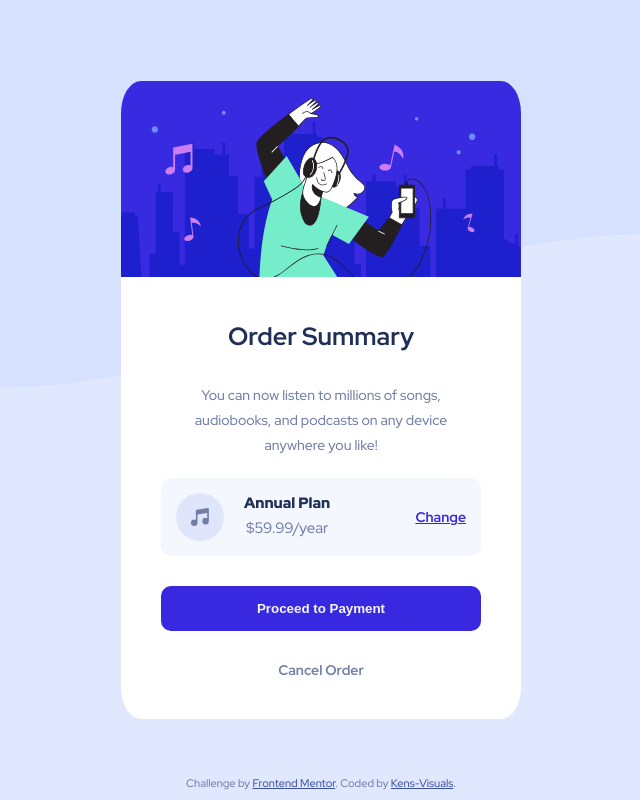
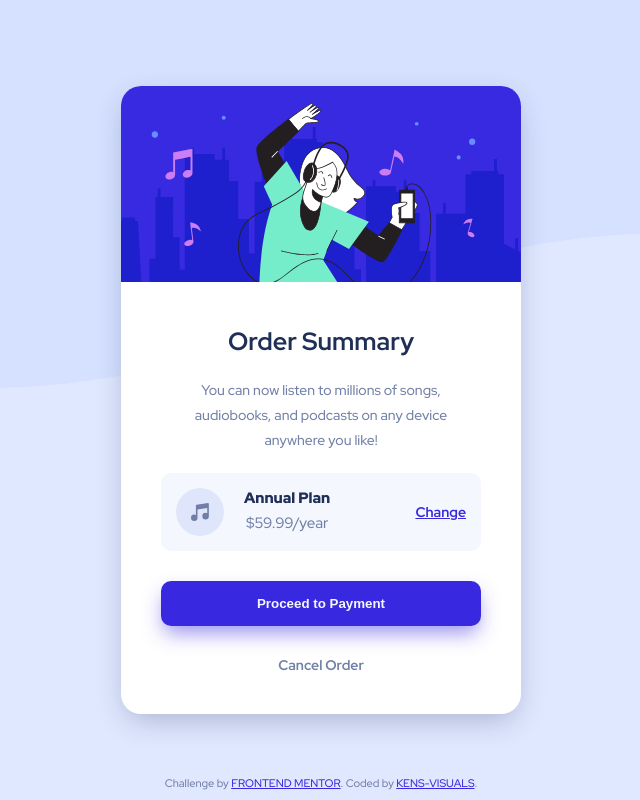
Before and after one commit to kens-visuals/order-summary-component, a website: page index.html in a window 1280 px wide. Shown: the whole page, without its empty margins (319-959 px from the left). Drawn offline with Linux system fonts and the light colour scheme.

Commit message:
add final styles

```diff
--- a/index.html
+++ b/index.html
@@ -56,9 +56,18 @@
 
     <div class="attribution">
       Challenge by
-      <a href="https://www.frontendmentor.io?ref=challenge" target="_blank"
+      <a
+        class="attribution__link"
+        href="https://www.frontendmentor.io?ref=challenge"
+        target="_blank"
         >Frontend Mentor</a
-      >. Coded by <a href="#">Kens-Visuals</a>.
+      >. Coded by
+      <a
+        class="attribution__link"
+        href="https://github.com/kens-visuals"
+        target="_blank"
+        >Kens-Visuals</a
+      >.
     </div>
   </body>
 </html>
--- a/scss/_base.scss
+++ b/scss/_base.scss
@@ -20,6 +20,10 @@ $font-weight--bold: 900;
 
 html {
   font-size: 62.5%;
+
+  @media (max-width: 375px) {
+    font-size: 50.5%;
+  }
 }
 
 body {
--- a/scss/_components.scss
+++ b/scss/_components.scss
@@ -1,40 +1,24 @@
-.container {
-  width: 90%;
-  max-width: 400px;
-}
-
 .card {
   width: 100%;
   background-color: #fff;
   overflow: hidden;
-  border-radius: 5%;
-  margin: 0 auto;
+  border-radius: 20px;
+  box-shadow: 0px 10px 30px -6px rgba($color-primary--dark, 0.3);
 
   &__img {
     width: 100%;
-  }
-
-  &__container {
-    width: 100%;
-    padding: 4rem;
-    margin: 0 auto;
-    text-align: center;
-
-    & > * {
-      margin-bottom: 3rem;
-    }
   }
 
   &__heading {
     color: $color-primary--dark;
     font-weight: $font-weight--medium;
     font-size: 2.5rem;
+    margin-bottom: 2rem;
   }
 
   &__text {
     width: 80%;
     font-size: 1.4rem;
-    margin: 0 auto;
     line-height: 2.5rem;
     margin-bottom: 2rem;
   }
@@ -61,10 +45,18 @@
         color: $color-primary--dark;
         font-weight: $font-weight--bold;
         margin-bottom: 0.5rem;
+
+        @media (max-width: 375px) {
+          font-size: 1.8rem;
+        }
       }
 
       &--text {
         font-size: 1.5rem;
+
+        @media (max-width: 375px) {
+          font-size: 1.8rem;
+        }
       }
     }
 
@@ -73,6 +65,17 @@
       color: $color-primary;
       font-weight: $font-weight--medium;
       font-size: 1.4rem;
+      transition: all 0.2s;
+
+      @media (max-width: 375px) {
+        font-size: 1.6rem;
+      }
+    }
+
+    &-link:hover,
+    &-link:active {
+      opacity: 0.6;
+      text-decoration: none;
     }
   }
 
@@ -85,6 +88,13 @@
     border-radius: 10px;
     border: none;
     font-weight: $font-weight--medium;
+    transition: all 0.2s;
+    box-shadow: 0px 10px 20px -3px rgba($color-primary, 0.5);
+
+    &:hover {
+      cursor: pointer;
+      opacity: 0.7;
+    }
   }
 
   &__link:link,
@@ -93,6 +103,17 @@
     color: $color-primary--light;
     font-weight: $font-weight--medium;
     text-decoration: none;
+    transition: all 0.2s;
+    margin-bottom: 0;
+
+    @media (max-width: 375px) {
+      font-size: 1.8rem;
+    }
+  }
+
+  &__link:hover,
+  &__link:active {
+    color: $color-primary--dark;
   }
 }
 
@@ -102,7 +123,16 @@
   position: absolute;
   bottom: 1rem;
 
-  & a {
-    color: hsl(228, 45%, 44%);
+  &__link:link,
+  &__link:visited {
+    text-transform: uppercase;
+    color: $color-primary;
+    transition: all 0.2s;
+  }
+
+  &__link:hover,
+  &__link:active {
+    text-transform: uppercase;
+    color: $color-primary--dark;
   }
 }
--- a/scss/_layout.scss
+++ b/scss/_layout.scss
@@ -0,0 +1,18 @@
+.container {
+  width: 90%;
+  max-width: 400px;
+}
+
+.card__container {
+  width: 100%;
+  padding: 4rem;
+  text-align: center;
+  display: flex;
+  align-items: center;
+  flex-direction: column;
+  justify-content: center;
+
+  & > * {
+    margin-bottom: 3rem;
+  }
+}
```
Also changed, not shown: README.md, css/style.css.
